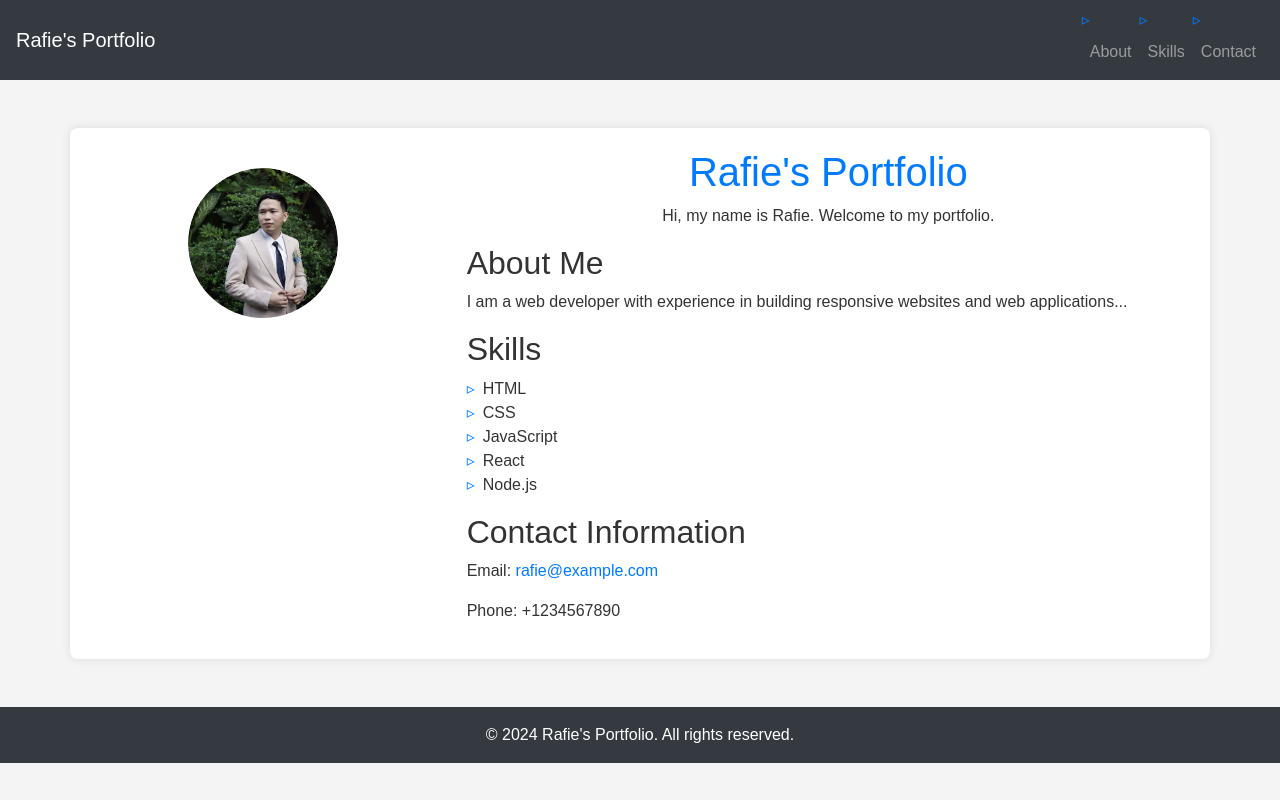
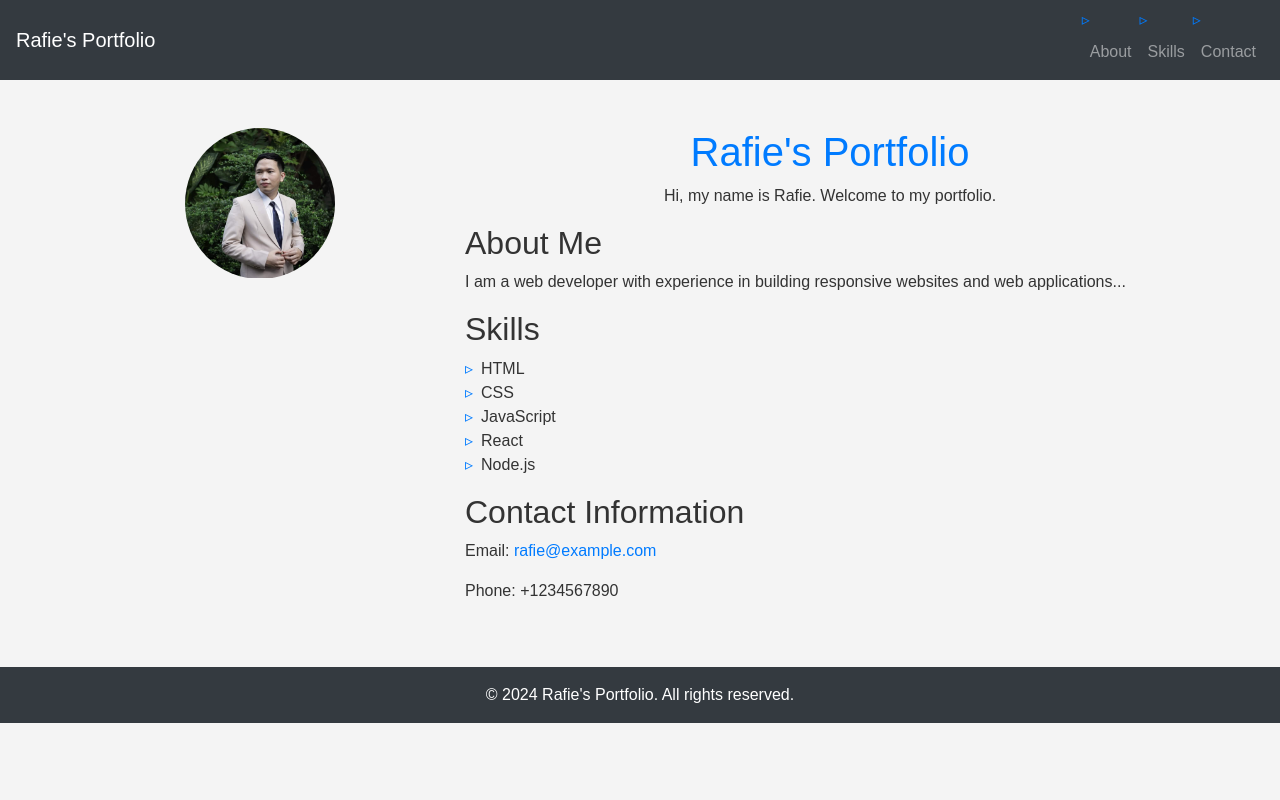
Before and after one commit to rafie23/mywebsite, a plain HTML site: page index.html in a window 1280 px wide. Drawn offline with nearby package versions, Linux system fonts and the light colour scheme.

Commit message:
Update styles.css

```diff
--- a/styles.css
+++ b/styles.css
@@ -7,30 +7,16 @@
     color: #333;
 }
 
-.container {
-    background-color: #fff;
-    border-radius: 8px;
-    box-shadow: 0 0 10px rgba(0, 0, 0, 0.1);
-    padding: 20px;
-}
-
 .profile-pic {
     width: 150px;
     height: 150px;
-    border-radius: 50%;
     overflow: hidden;
-    position: relative;
-    margin-top: 20px; /* Adjust spacing */
 }
 
 .profile-pic img {
     width: 100%;
     height: auto;
     object-fit: cover;
-}
-
-.content {
-    margin-top: 20px; /* Add margin to separate content */
 }
 
 h1 {
```
